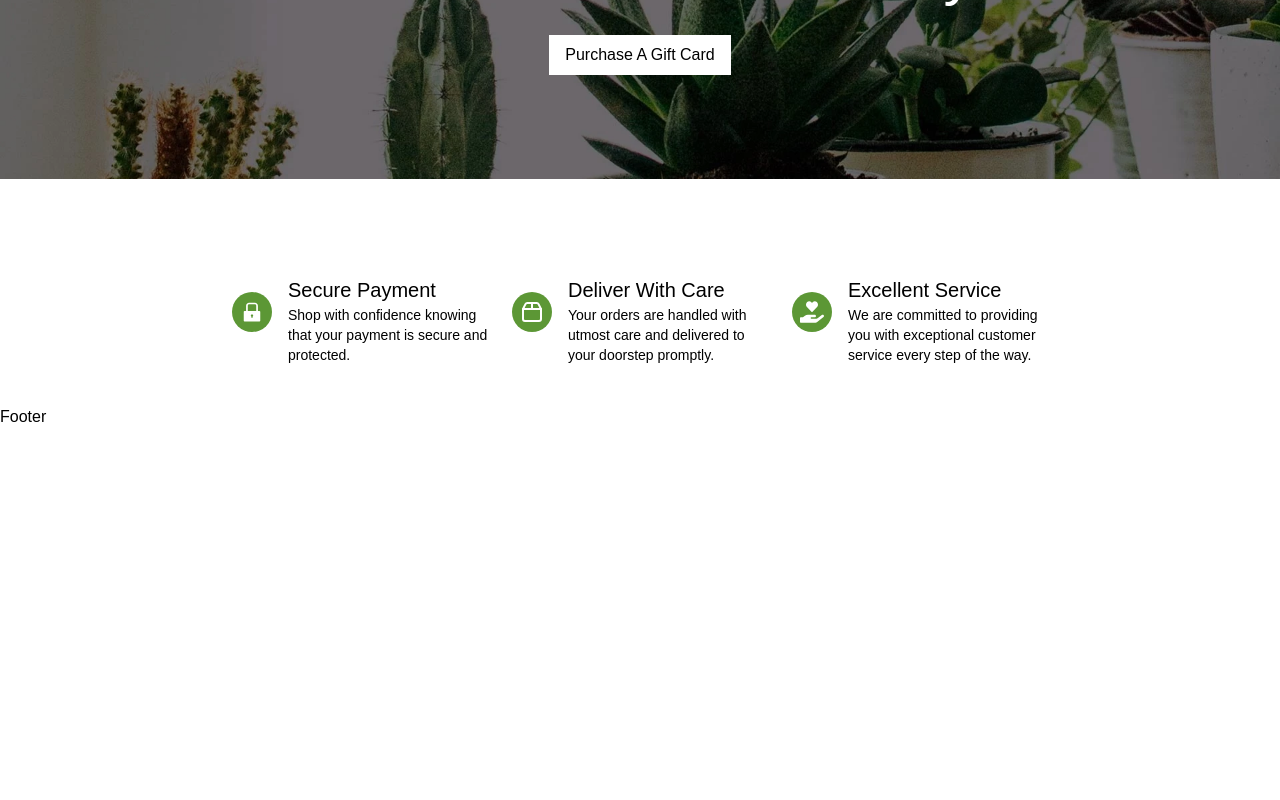
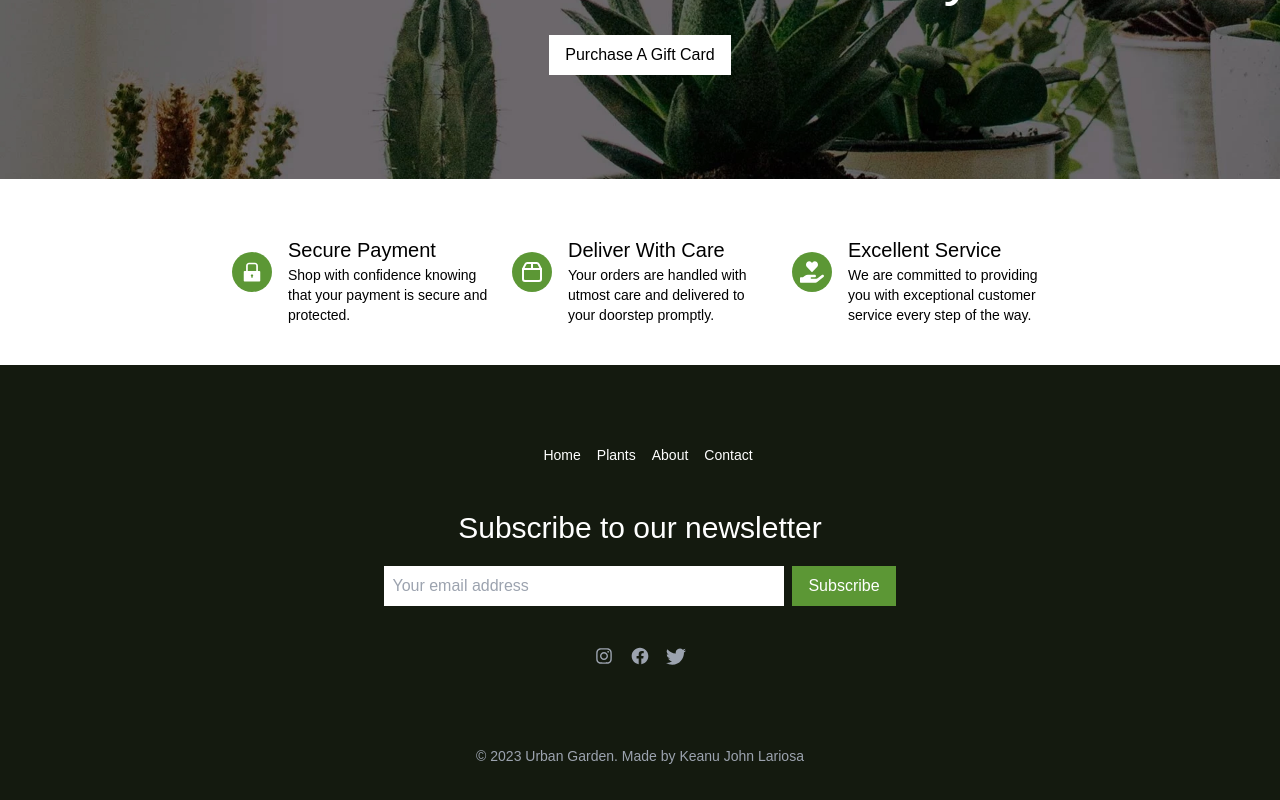
Before and after one commit to crazycart143/urban-garden, a Next.js app: page / in a window 1280 px wide. Shown: the part 3580-4380 px from the top of the page. Before the commit the page ends 4009 px from the top, so only its background shows below. Built offline with nearby package versions, Linux system fonts and the light colour scheme; a web font is replaced by a local one.

Commit message:
added Footer.tsx

```diff
--- a/components/Footer.tsx
+++ b/components/Footer.tsx
@@ -1,7 +1,44 @@
+import { navLinks } from "@/constants";
 import React from "react";
+import CustomButton from "./CustomButton";
+import { AiOutlineInstagram } from "react-icons/ai";
+import { BiLogoFacebookCircle } from "react-icons/bi";
+import { BsTwitter } from "react-icons/bs";
 
 const Footer = () => {
-  return <div>Footer</div>;
+  return (
+    <div className="flex flex-col items-center justify-center py-10 bg-[#141A0F] text-white px-10">
+      <div className="flex py-10">
+        {navLinks.map((link, index) => (
+          <a key={index} href={link.src} className="ml-4 text-sm ">
+            {link.title}
+          </a>
+        ))}
+      </div>
+      <form className="flex flex-col items-center justify-center gap-y-4 ">
+        <label className="text-[30px]">Subscribe to our newsletter</label>
+        <div className="flex gap-x-2">
+          <input
+            type="text"
+            placeholder="Your email address"
+            className="w-full md:w-[400px] px-2 py-2"
+          />
+          <CustomButton
+            title="Subscribe"
+            containerStyles="py-2 px-4 bg-[#5C9735]"
+          />
+        </div>
+      </form>
+      <div className="flex mt-10 text-gray-400 gap-x-4 text-[20px]">
+        <AiOutlineInstagram className="cursor-pointer" />
+        <BiLogoFacebookCircle className="cursor-pointer" />
+        <BsTwitter className="cursor-pointer" />
+      </div>
+      <p className="mt-20 text-sm text-gray-400">
+        © 2023 Urban Garden. Made by Keanu John Lariosa
+      </p>
+    </div>
+  );
 };
 
 export default Footer;
--- a/components/Services.tsx
+++ b/components/Services.tsx
@@ -4,7 +4,7 @@ import { LuPackage2 } from "react-icons/lu";
 import { FaHandHoldingHeart } from "react-icons/fa";
 const Services = () => {
   return (
-    <div className="flex flex-col items-center justify-center px-10 py-10 sm:flex-row gap-x-6 ">
+    <div className="flex flex-col items-center justify-center px-10 pb-10 sm:flex-row gap-x-6 ">
       <div className="flex flex-col items-center justify-start lg:flex-row ">
         <div className="rounded-full bg-[#5C9735] w-10 lg:w-[40px] h-10 flex justify-center items-center sm:text-[24px] ">
           <AiFillLock color="white" />
```
